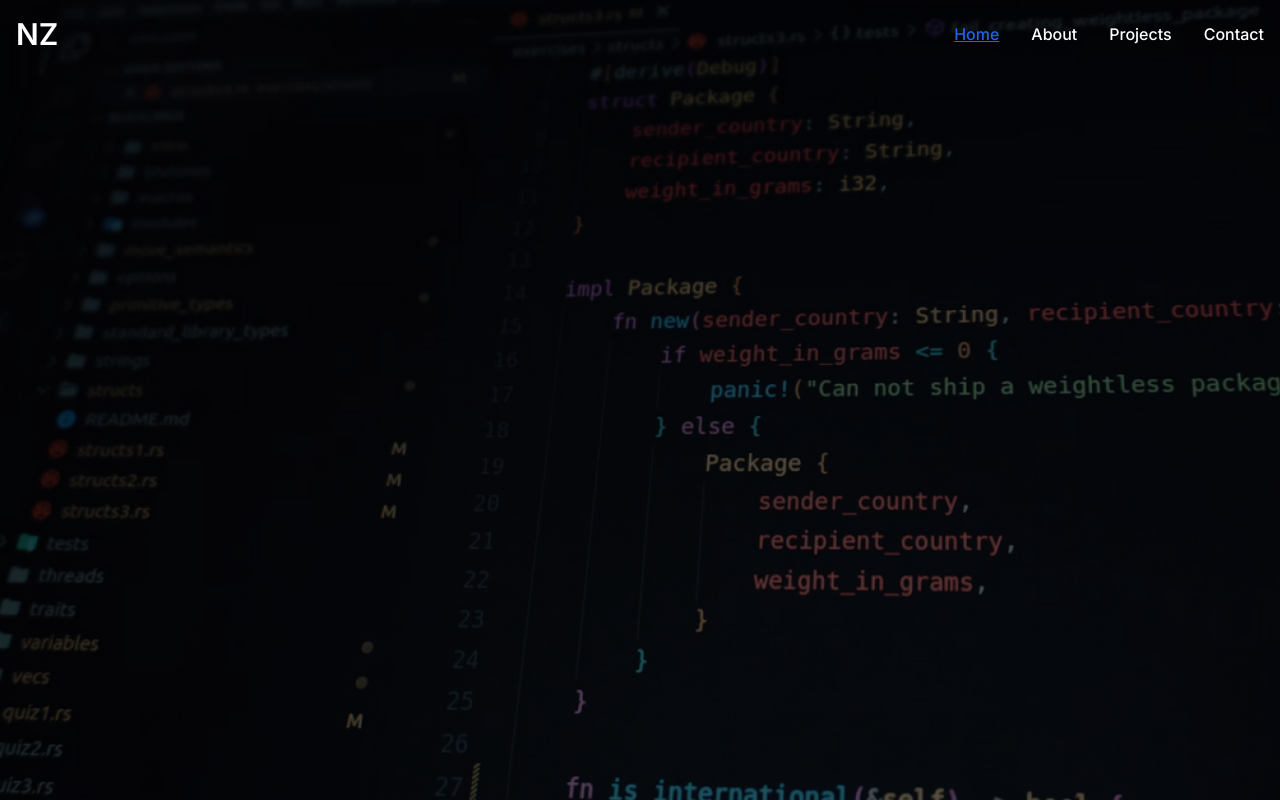
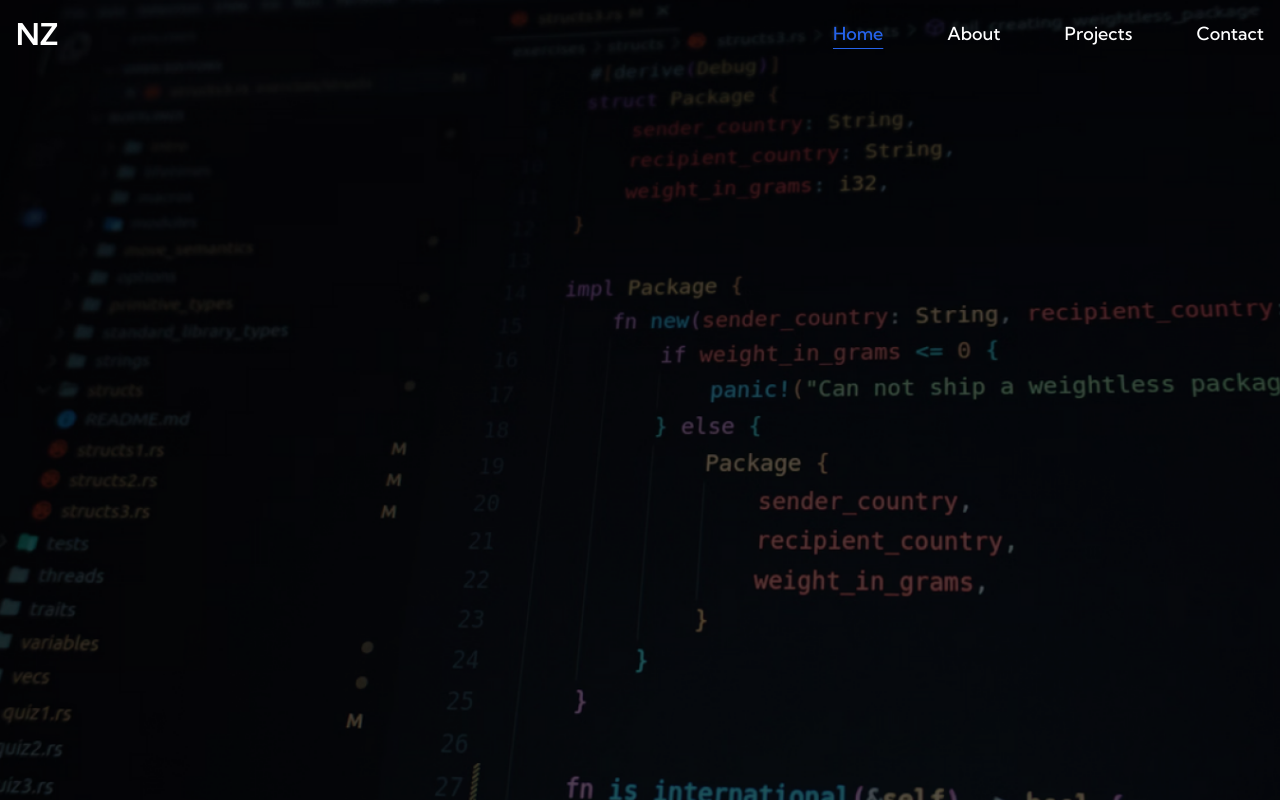
Before and after one commit to znadir/nz-portfolio, a Next.js app: page / in a window 1280 px wide. Built offline with nearby package versions, Linux system fonts and the light colour scheme.

Commit message:
better menu

```diff
--- a/src/app/components/menu.tsx
+++ b/src/app/components/menu.tsx
@@ -1,9 +1,11 @@
 "use client";
 import Link from "next/link";
 import { useState } from "react";
+import { usePathname } from "next/navigation";
 
 export default function Menu() {
 	const [isMenuOpen, setIsMenuOpen] = useState(false);
+	const pathname = usePathname();
 
 	const toggleMenu = () => {
 		setIsMenuOpen(!isMenuOpen);
@@ -15,10 +17,6 @@ export default function Menu() {
 		{ href: "/projects", label: "Projects" },
 		{ href: "/contact", label: "Contact" },
 	];
-
-	const isPageHref = (href: string) => {
-		return window.location.pathname === href;
-	};
 
 	return (
 		<>
@@ -50,14 +48,14 @@ export default function Menu() {
 						</svg>
 					</button>
 					<div className={`${isMenuOpen ? "block" : "hidden"} w-full md:block md:w-auto`}>
-						<ul className='font-medium flex flex-col p-4 md:p-0 mt-4 border border-gray-100 rounded-lg md:flex-row md:space-x-8 rtl:space-x-reverse md:mt-0 md:border-0'>
+						<ul className='font-medium text-lg flex flex-col p-4 md:p-0 mt-4 border border-gray-100 rounded-lg md:flex-row md:space-x-16 rtl:space-x-reverse md:mt-0 md:border-0'>
 							{links.map(({ href, label }) => (
 								<li key={href}>
 									<a
 										href={href}
 										className={`block py-2 px-3 rounded md:border-0 md:hover:text-blue-600 md:p-0    ${
-											isPageHref(href)
-												? "bg-blue-600 md:bg-transparent md:text-blue-600 underline"
+											pathname === href
+												? "bg-blue-600 md:bg-transparent md:text-blue-600 underline underline-offset-8"
 												: "hover:bg-gray-500 md:hover:bg-transparent"
 										}`}
 									>
--- a/src/app/layout.tsx
+++ b/src/app/layout.tsx
@@ -1,9 +1,9 @@
 import type { Metadata } from "next";
-import { Inter } from "next/font/google";
+import { Kumbh_Sans } from "next/font/google";
 import "./globals.css";
 import Menu from "./components/menu";
 
-const inter = Inter({ subsets: ["latin"] });
+const kumbh = Kumbh_Sans({ subsets: ["latin"] });
 
 export const metadata: Metadata = {
 	title: "Nadir Zebiri's portfolio",
@@ -17,7 +17,7 @@ export default function RootLayout({
 }>) {
 	return (
 		<html lang='en'>
-			<body className={inter.className}>
+			<body className={kumbh.className}>
 				<Menu />
 				{children}
 			</body>
```
